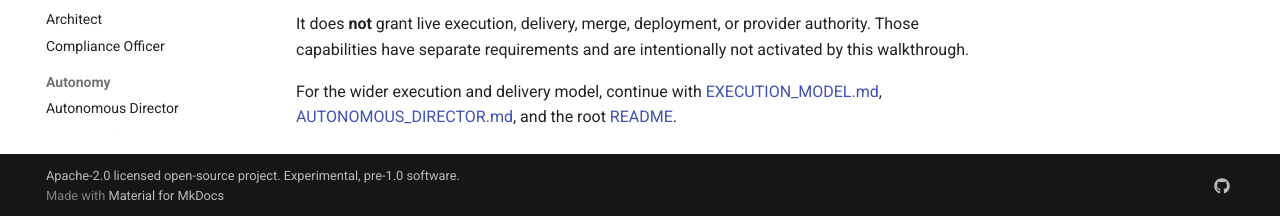
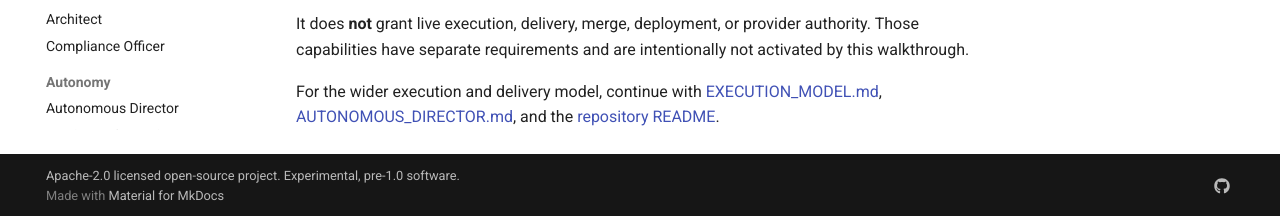
Before and after one commit to AcTweeteR/AGF-Orchestrator, an MkDocs documentation site: the page built from docs/GETTING_STARTED.md, in a window 1280 px wide and 900 px high, scrolled down 1740 px. Shown: the part 681-897 px from the top of the window. Built offline with MkDocs 1.6.1 and Material for MkDocs 9.7.7, drawn with Linux system fonts in a browser that asks for light colours; comment, search, counter and statistics services are not loaded.

Commit message:
docs: make getting-started links Pages-safe

```diff
--- a/docs/GETTING_STARTED.md
+++ b/docs/GETTING_STARTED.md
@@ -102,4 +102,4 @@
 
 It does **not** grant live execution, delivery, merge, deployment, or provider authority. Those capabilities have separate requirements and are intentionally not activated by this walkthrough.
 
-For the wider execution and delivery model, continue with [EXECUTION_MODEL.md](EXECUTION_MODEL.md), [AUTONOMOUS_DIRECTOR.md](AUTONOMOUS_DIRECTOR.md), and the root [README](../README.md).
+For the wider execution and delivery model, continue with [EXECUTION_MODEL.md](EXECUTION_MODEL.md), [AUTONOMOUS_DIRECTOR.md](AUTONOMOUS_DIRECTOR.md), and the [repository README](https://github.com/AcTweeteR/AGF-Orchestrator#readme).
```
